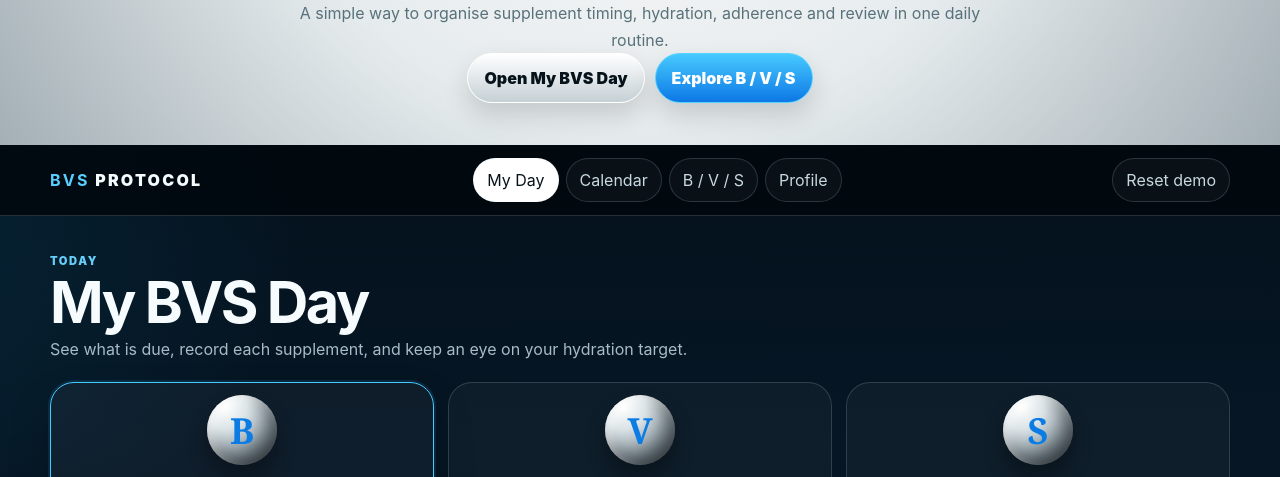
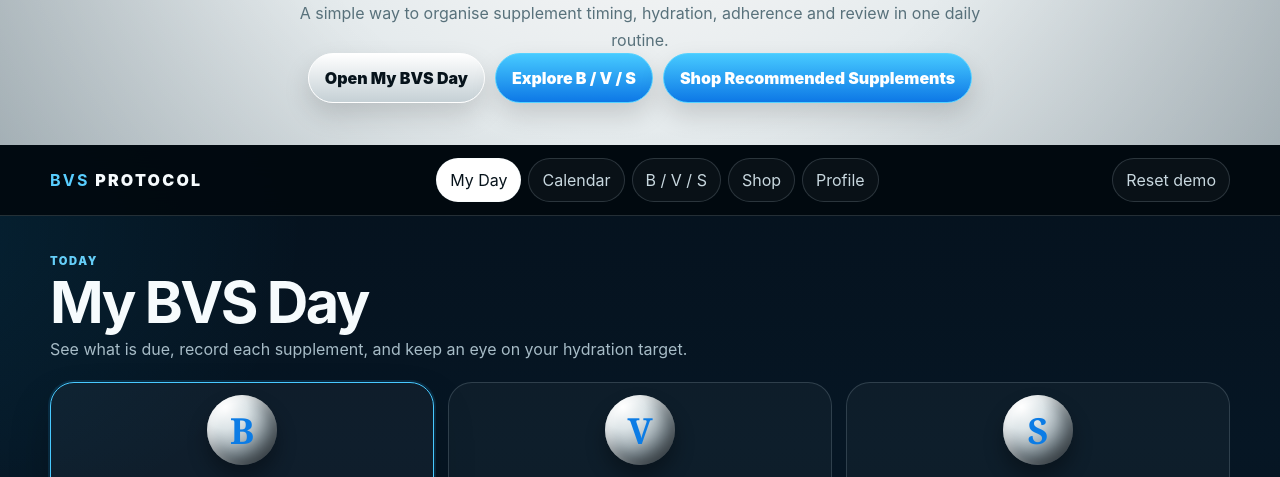
Before and after one commit to barivan72/bvs-protocol, a plain HTML site: page index.html in a window 1280 px wide. Shown: the part 623-1100 px from the top of the page. Drawn offline with Linux system fonts and the light colour scheme.

Commit message:
Add BVS shop navigation and stage links

```diff
--- a/index.html
+++ b/index.html
@@ -411,5 +411,90 @@ function renderAll(){
 renderAll();
 if("serviceWorker" in navigator && location.protocol.startsWith("http"))navigator.serviceWorker.register("sw.js").catch(()=>{});
 </script>
+<script>
+(() => {
+  const PRODUCTS = {
+    vitd: {name:"Vitamin D3 + K2", url:"https://amzn.to/4d4VImj"},
+    vitb: {name:"Vitamin B Complex", url:"https://amzn.to/4rccZQB"},
+    vitc: {name:"Liposomal Vitamin C", url:"https://amzn.to/3VbV00n"},
+    mag: {name:"Magnesium Glycinate", url:"https://amzn.to/4hbsDbd"},
+    coq10: {name:"CoQ10", url:"https://amzn.to/4qYb6qu"},
+    omega3: {name:"Omega-3 Fish Oil", url:"https://amzn.to/4qS3d5P"},
+    creatine: {name:"Creatine Monohydrate", url:"https://amzn.to/4h8STTD"}
+  };
+  const STAGE_PRODUCTS = {
+    B:["vitd","vitb","vitc","mag"],
+    V:["vitd","vitb","vitc","mag","coq10","omega3"],
+    S:["vitd","vitb","vitc","mag","coq10","omega3","creatine"]
+  };
+  function productButtons(ids){
+    return ids.map(id => {
+      const p = PRODUCTS[id];
+      return `<a class="btn primary" href="${p.url}" target="_blank" rel="sponsored noopener">${p.name}</a>`;
+    }).join("");
+  }
+  function openShop(){
+    switchView("shop");
+    document.getElementById("main").scrollIntoView({behavior:"smooth"});
+  }
+  const heroActions = document.querySelector(".hero-actions");
+  if (heroActions && !document.getElementById("heroShopBtn")) {
+    const b = document.createElement("button");
+    b.className = "btn blue";
+    b.id = "heroShopBtn";
+    b.textContent = "Shop Recommended Supplements";
+    b.addEventListener("click", openShop);
+    heroActions.appendChild(b);
+  }
+  const desktopNav = document.querySelector(".nav");
+  if (desktopNav && !desktopNav.querySelector('[data-view="shop"]')) {
+    const b = document.createElement("button");
+    b.dataset.view = "shop";
+    b.textContent = "Shop";
+    const profile = desktopNav.querySelector('[data-view="profile"]');
+    desktopNav.insertBefore(b, profile || null);
+    b.addEventListener("click", () => switchView("shop"));
+  }
+  const mobileNav = document.querySelector(".bottom-nav");
+  if (mobileNav && !mobileNav.querySelector('[data-view="shop"]')) {
+    const b = document.createElement("button");
+    b.dataset.view = "shop";
+    b.textContent = "Shop";
+    const profile = mobileNav.querySelector('[data-view="profile"]');
+    mobileNav.insertBefore(b, profile || null);
+    b.addEventListener("click", () => switchView("shop"));
+    mobileNav.style.gridTemplateColumns = "repeat(5,1fr)";
+  }
+  const wrap = document.querySelector("main .wrap");
+  const profileSection = document.getElementById("profile");
+  if (wrap && !document.getElementById("shop")) {
+    const shop = document.createElement("section");
+    shop.className = "view";
+    shop.id = "shop";
+    shop.innerHTML = `
+      <div class="page-head"><div><div class="kicker">BVS Shop</div><h2>Shop the BVS Protocol.</h2><p>Products selected to match each stage of the BVS routine. Choose your stage or shop individual supplements.</p></div></div>
+      <div class="grid g3">
+        <article class="card"><div class="kicker">Stage B</div><h3>Bioavailability</h3><p class="muted small">Foundation products for the B stage.</p><div class="grid" style="margin-top:14px">${productButtons(STAGE_PRODUCTS.B)}</div></article>
+        <article class="card"><div class="kicker">Stage V</div><h3>Vitality</h3><p class="muted small">Everything in B, plus CoQ10 and Omega-3.</p><div class="grid" style="margin-top:14px">${productButtons(STAGE_PRODUCTS.V)}</div></article>
+        <article class="card"><div class="kicker">Stage S</div><h3>Synergy</h3><p class="muted small">The complete routine, including creatine.</p><div class="grid" style="margin-top:14px">${productButtons(STAGE_PRODUCTS.S)}</div></article>
+      </div>
+      <article class="card" style="margin-top:16px"><div class="kicker">All products</div><h3>Recommended supplements</h3><div class="grid g2" style="margin-top:14px">${productButtons(Object.keys(PRODUCTS))}</div><p class="muted small" style="margin-top:14px">As an Amazon Associate, BVS Protocol may earn from qualifying purchases.</p></article>`;
+    wrap.insertBefore(shop, profileSection || null);
+  }
+  const originalRenderProtocol = renderProtocol;
+  renderProtocol = function(){
+    originalRenderProtocol();
+    const detail = document.getElementById("protocolDetail");
+    if (!detail) return;
+    const stage = state.profile.stage;
+    const cta = document.createElement("div");
+    cta.style.marginTop = "16px";
+    cta.innerHTML = `<button class="btn blue" id="shopStageBtn">Shop Stage ${stage}</button>`;
+    detail.appendChild(cta);
+    cta.querySelector("#shopStageBtn").addEventListener("click", openShop);
+  };
+  renderProtocol();
+})();
+</script>
 </body>
 </html>
```
